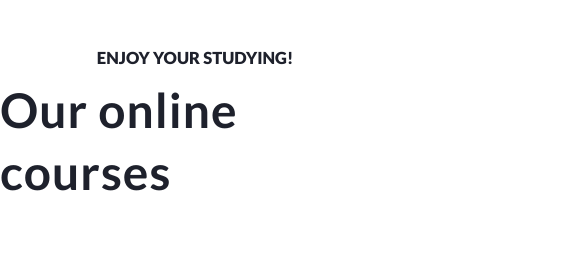
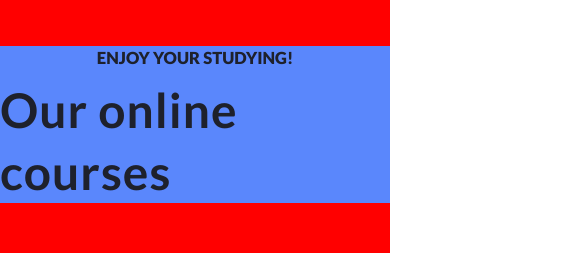
Before and after one commit to PavelLoko88/x10, a website: page index.html in a window 390 px wide. Shown: the top 253 px of the page, 585 px wide, since content can reach past the window. Drawn offline with Linux system fonts and the light colour scheme.

Commit message:
error: mobile

```diff
--- a/styles/_functions.scss
+++ b/styles/_functions.scss
@@ -1,24 +1,13 @@
 :root {
-  --screen-width: 1920; // по умолчанию для десктопа
+  --screen-width: 1920;
 }
-
-// @media (max-width: 1024px) {
-//   :root {
-//     --screen-width: 1024; // для планшета
-//   }
-// }
 
 // 670 ?????
 @media (max-width: 670px) {
   :root {
-    --screen-width: 375 ; // для мобильных
+    --screen-width: 375;
   }
 }
-// @media (max-width: 375px) {
-//   :root {
-//     --screen-width: 375; // для мобильных
-//   }
-// }
 
 @function scale($px) {
   @return calc(#{$px}/var(--screen-width)*100vw);
--- a/styles/styles.scss
+++ b/styles/styles.scss
@@ -31,6 +31,10 @@ body {
 .container {
   width: 100%;
   max-width: scale(1230);
+
+  @media (max-width: 670px) {
+    background-color: red;
+  }
 }
 
 .header {
@@ -40,6 +44,10 @@ body {
   flex-direction: column;
   margin-top: scale(44);
   gap: scale(8);
+
+  @media screen and (max-width: 670px) {
+    background-color: $blue;
+  }
 
   &Title {
     font-size: scale(46);
```
Also changed, not shown: styles/styles.css, 1 other file.
